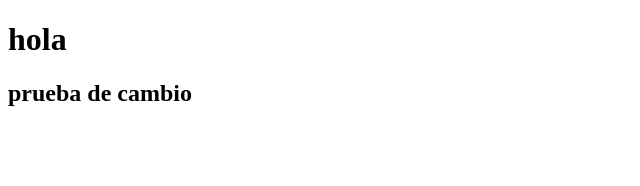
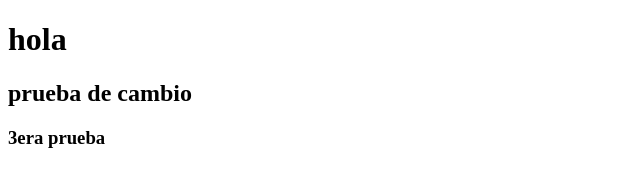
Before and after one commit to exear2/ejemplo, a plain HTML site: page index.html in a window 1280 px wide. Shown: the whole page, without its empty margins (0-640 px from the left). Drawn offline with Linux system fonts and the light colour scheme.

Commit message:
Mi tercer commit

```diff
--- a/index.html
+++ b/index.html
@@ -10,5 +10,7 @@
     <h1>hola</h1>
 
     <h2>prueba de cambio</h2>
+
+    <h3>3era prueba</h3>
 </body>
 </html>
```
